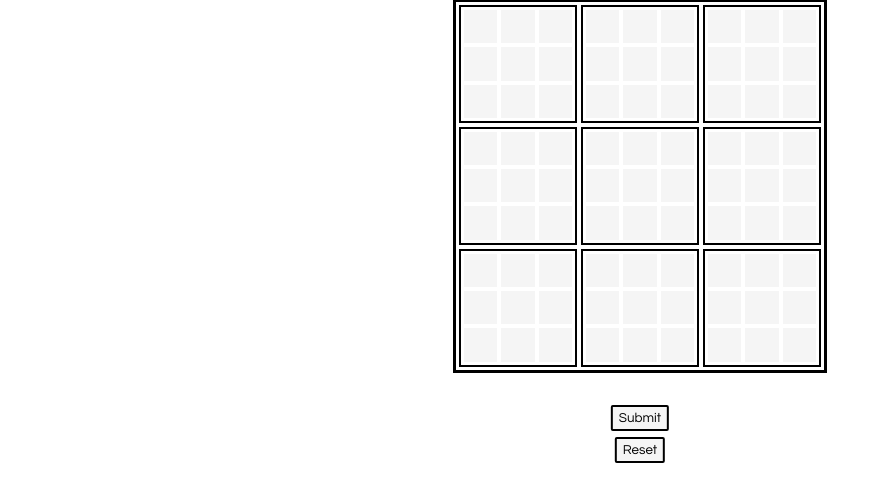
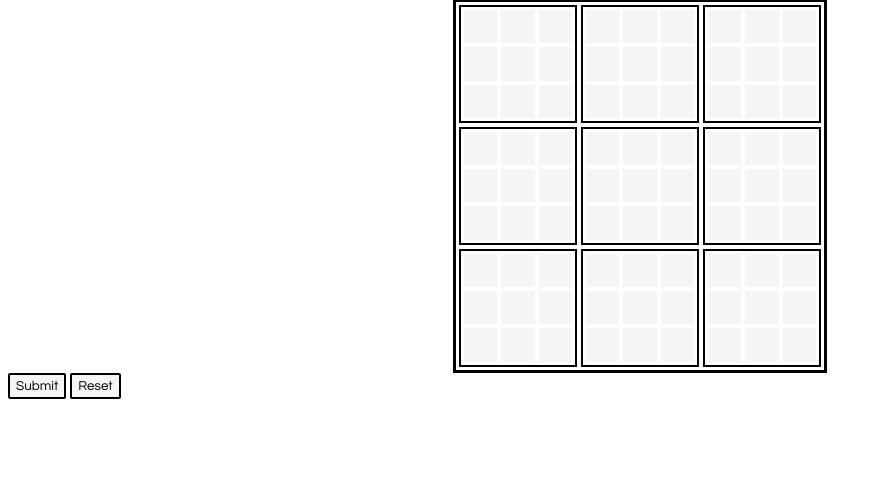
Before and after one commit to Gozfrth/Sudoku-Solver-in-Flask, a Flask app: page / in a window 1280 px wide. Shown: the part 77-579 px from the top of the page, without its empty margins (0-882 px from the left). Run offline with Flask 2, Linux system fonts and the light colour scheme.

Commit message:
Final Commit

```diff
--- a/templates/index.html
+++ b/templates/index.html
@@ -12,18 +12,6 @@
         .header{
             margin: 0;
             background-color: wheat;
-        }
-        .container {
-        height: 2em;
-        position: relative;
-        }
-
-        .vertical-center {
-        margin-top: 2em;
-        position: absolute;
-        left: 50%;
-        -ms-transform: translateX(-50%);
-        transform: translateX(-50%);
         }
         .whole{
             margin-top: auto;
@@ -248,17 +236,8 @@
 
 </table>
 
-<div class="container">
-<div class="vertical-center">
 <button type="submit" onclick="myfunction();">Submit</button>
-</div>
-</div>
-<div class="container">
-<div class="vertical-center">
 <button type="reset" onclick="reset();">Reset</button>
-</div>
-</div>
-
 
 </body>
 </html>
```
